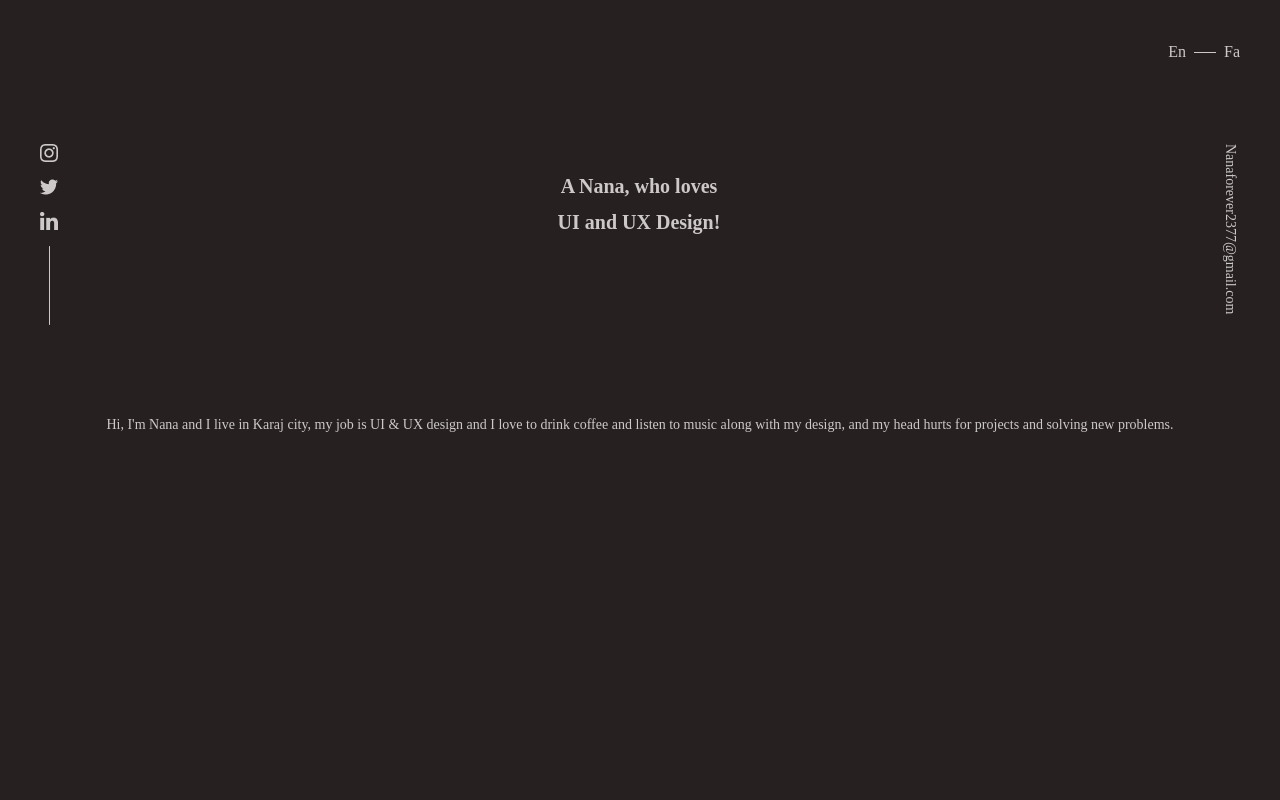
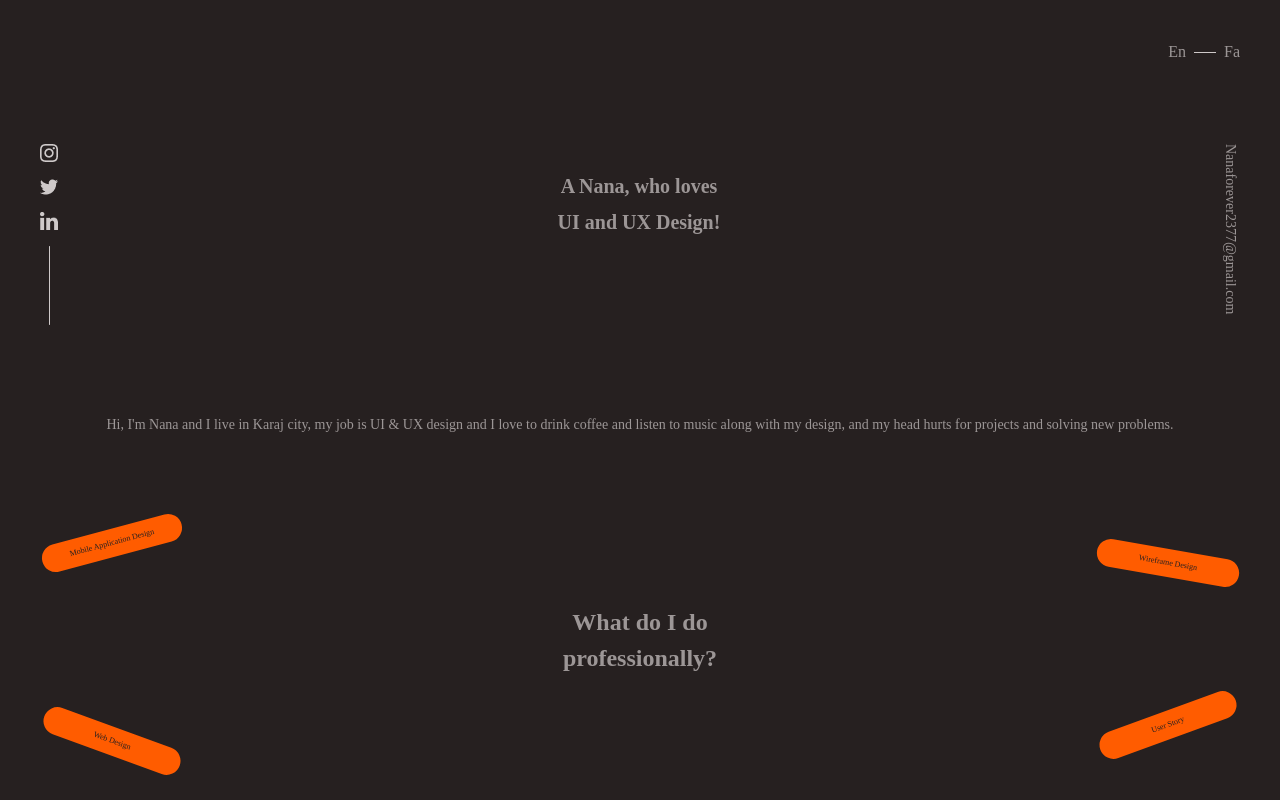
Before and after one commit to saeedshpc/nana-design, a website: page index.html in a window 1280 px wide. Drawn offline with Linux system fonts and the light colour scheme; a web font is replaced by a local one.

Commit message:
adding services section

```diff
--- a/index.html
+++ b/index.html
@@ -70,5 +70,36 @@
         </p>
       </div>
     </section>
+
+    <section>
+      <div class="py-10 px-10 text-textColor">
+        <div class="relative h-[230px] flex justify-center items-center">
+          <h2 class="text-center leading-9 text-2xl font-semibold">
+            What do I do <br />
+            professionally?
+          </h2>
+          <div
+            class="-rotate-[15deg] absolute top-1 left-0 w-36 bg-[#FF5C00] text-[#262020] text-[8px] font-medium text-center py-2 rounded-full"
+          >
+            Mobile Application Design
+          </div>
+          <div
+            class="rotate-[10deg] absolute top-6 right-0 w-36 bg-[#FF5C00] text-[#262020] text-[8px] font-medium text-center py-2 rounded-full"
+          >
+            Wireframe Design
+          </div>
+          <div
+            class="rotate-[20deg] absolute bottom-0 left-0 w-36 bg-[#FF5C00] text-[#262020] text-[8px] font-medium text-center py-2 rounded-full"
+          >
+            Web Design
+          </div>
+          <div
+            class="-rotate-[20deg] absolute bottom-4 right-0 w-36 bg-[#FF5C00] text-[#262020] text-[8px] font-medium text-center py-2 rounded-full"
+          >
+            User Story
+          </div>
+        </div>
+      </div>
+    </section>
   </body>
 </html>
--- a/tailwind.config.js
+++ b/tailwind.config.js
@@ -11,7 +11,7 @@ module.exports = {
     extend: {
       colors: {
         bgColor: "#262020",
-        textColor: "#CEC9C9",
+        textColor: "#9C9696",
       },
       fontFamily: {
         sans: ["Kufam"],
```
Also changed, not shown: css/style.css.
